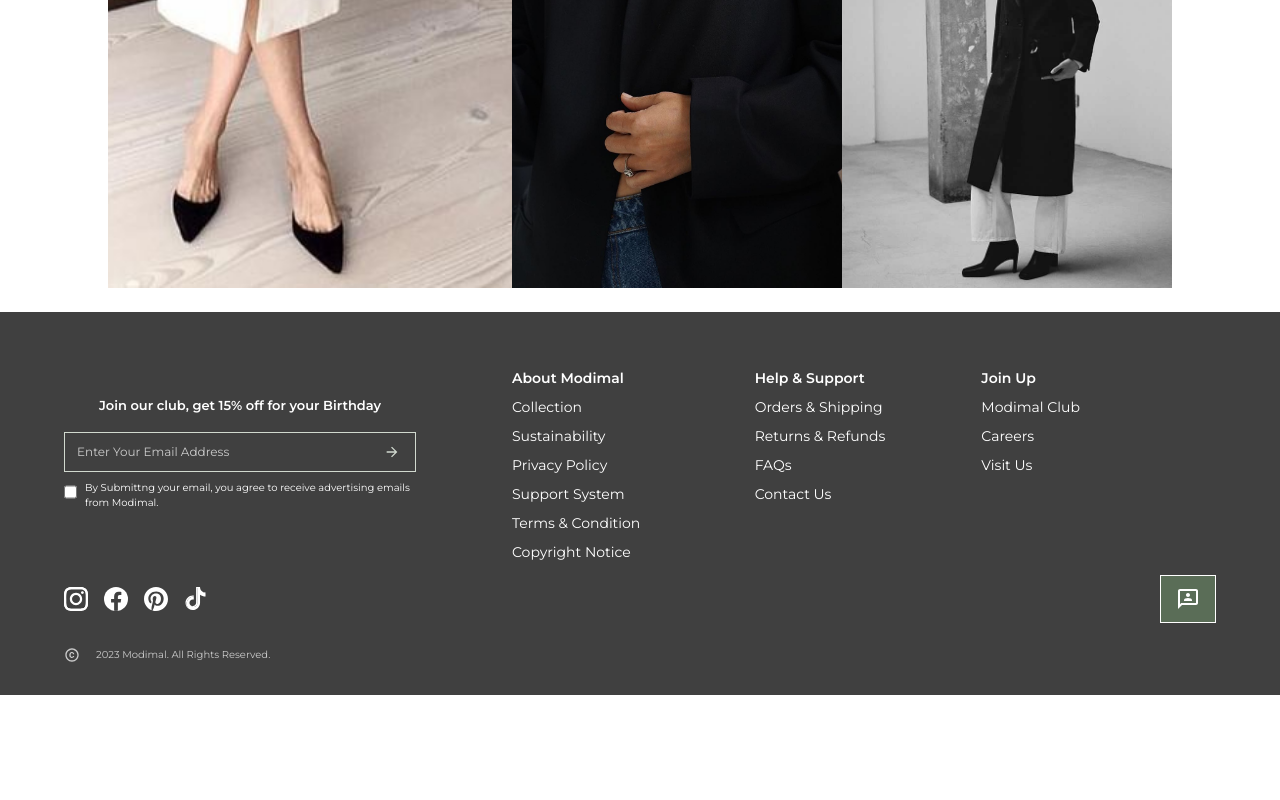
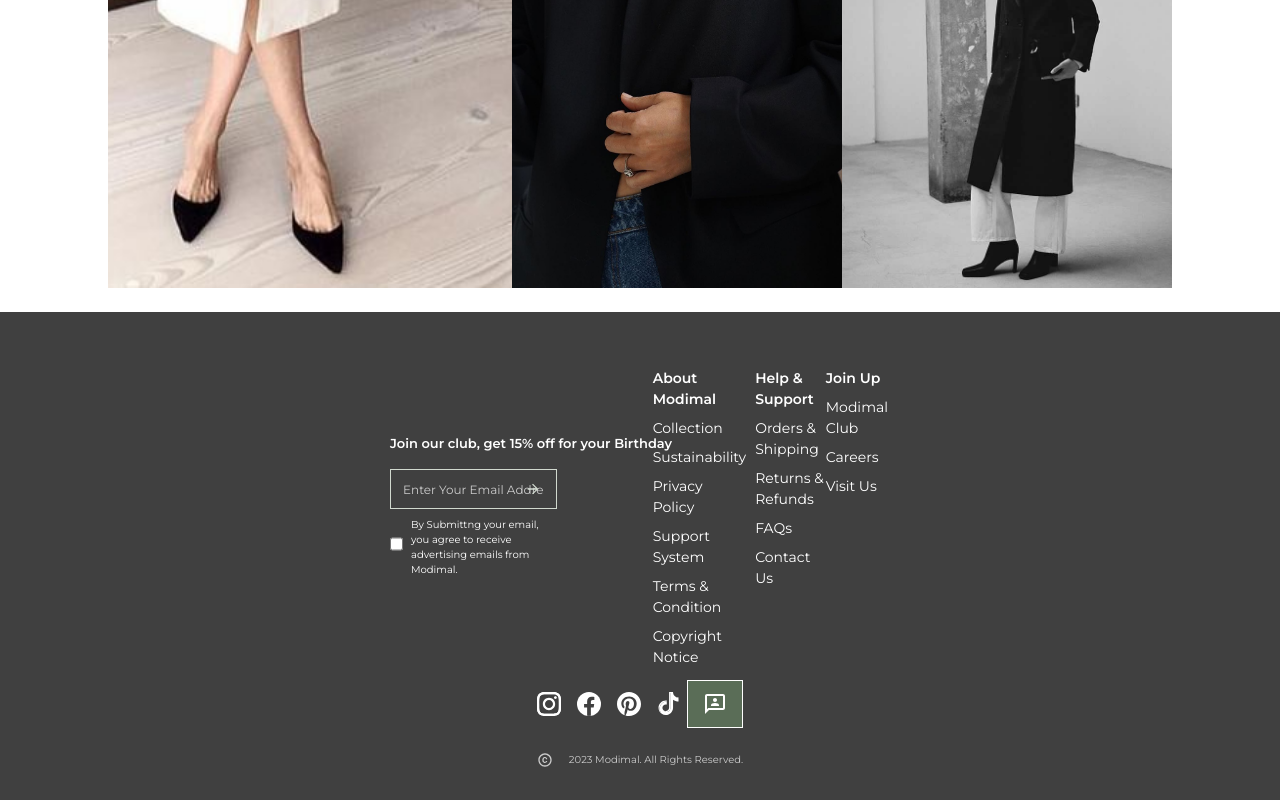
Before and after one commit to javadyousefi1/modimal-front, a React (Vite) app: page / in a window 1280 px wide. Shown: the part 4772-5572 px from the top of the page. Before the commit the page ends 5467 px from the top, so only its background shows below. Built offline with nearby package versions, Linux system fonts and the light colour scheme.

Commit message:
fix checkbox issue in footer

```diff
--- a/src/components/Footer.tsx
+++ b/src/components/Footer.tsx
@@ -9,8 +9,8 @@ const style = {
 const Footer = () => {
   return (
     <>
-      <footer className="bg-neutral-8 mt-6 py-8 px-5 sm:px-16">
-        <div className="flex justify-center items-center flex-col sm:flex-row sm:gap-x-24">
+      <footer className="w-full flex justify-center items-center flex-col bg-neutral-8 mt-6 py-8 px-5 md:px-16">
+        <div className="max-w-[500px] flex justify-center items-center flex-col md:flex-row sm:gap-x-24">
           <div className="w-full sm:w-1/3">
             <p className="text-center text-white text-[13px] w-full whitespace-nowrap font-semibold">
               Join our club, get 15% off for your Birthday
@@ -37,7 +37,7 @@ const Footer = () => {
                 </svg>
               </div>
             </div>
-            <div className="w-full flex justify-end items-center gap-x-2 mt-2">
+            <div className="w-full flex justify-start items-center gap-x-2 mt-2">
               <div className="min-w-max">
                 <Input
                   type="checkbox"
@@ -104,7 +104,7 @@ const Footer = () => {
           </div>
         </div>
           </div>
-        <div>
+        <div className="max-w-[500px]">
           <div className="w-full flex justify-between items-center flex-row-reverse mt-3">
             <div>
               <svg
```
